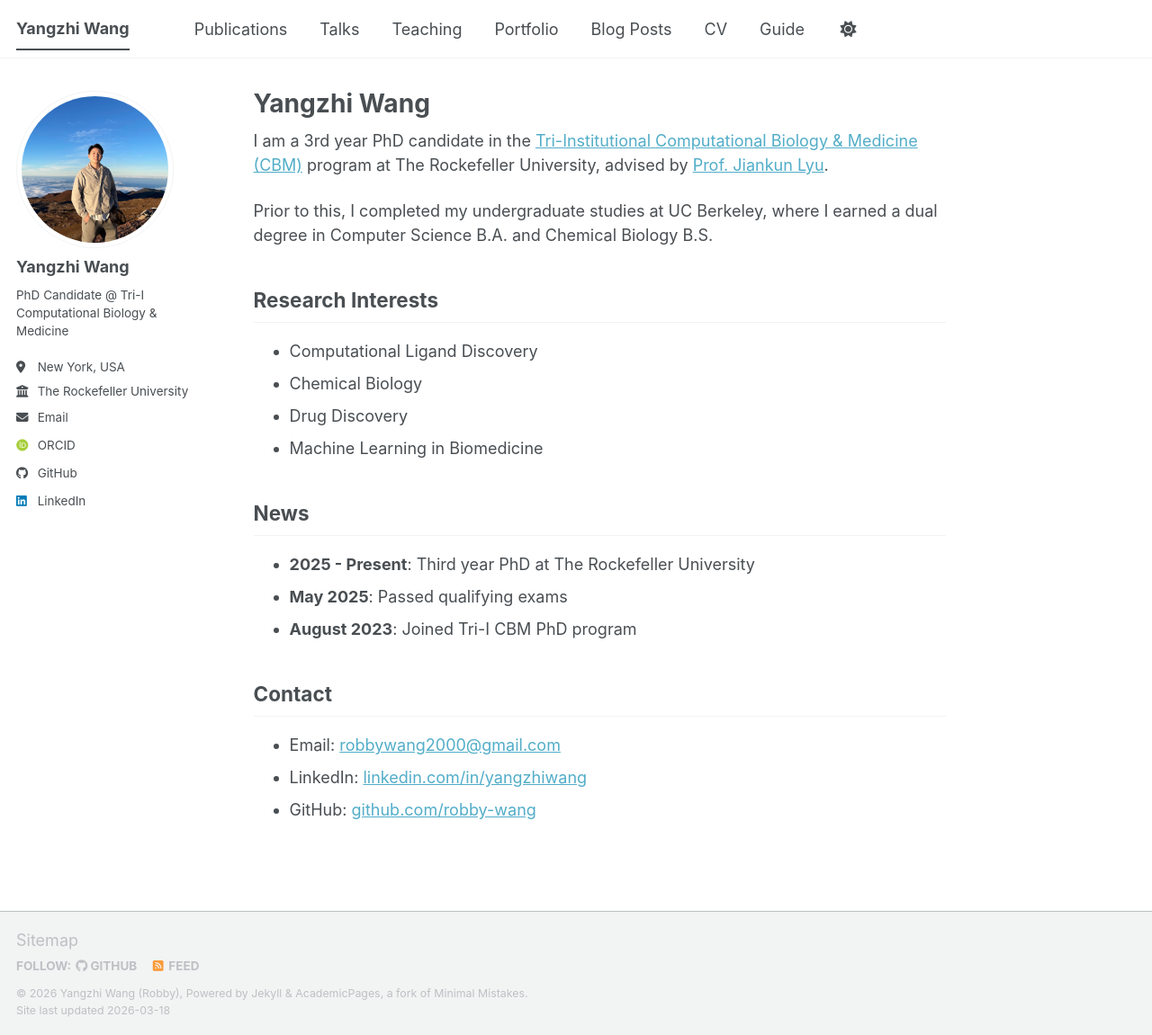
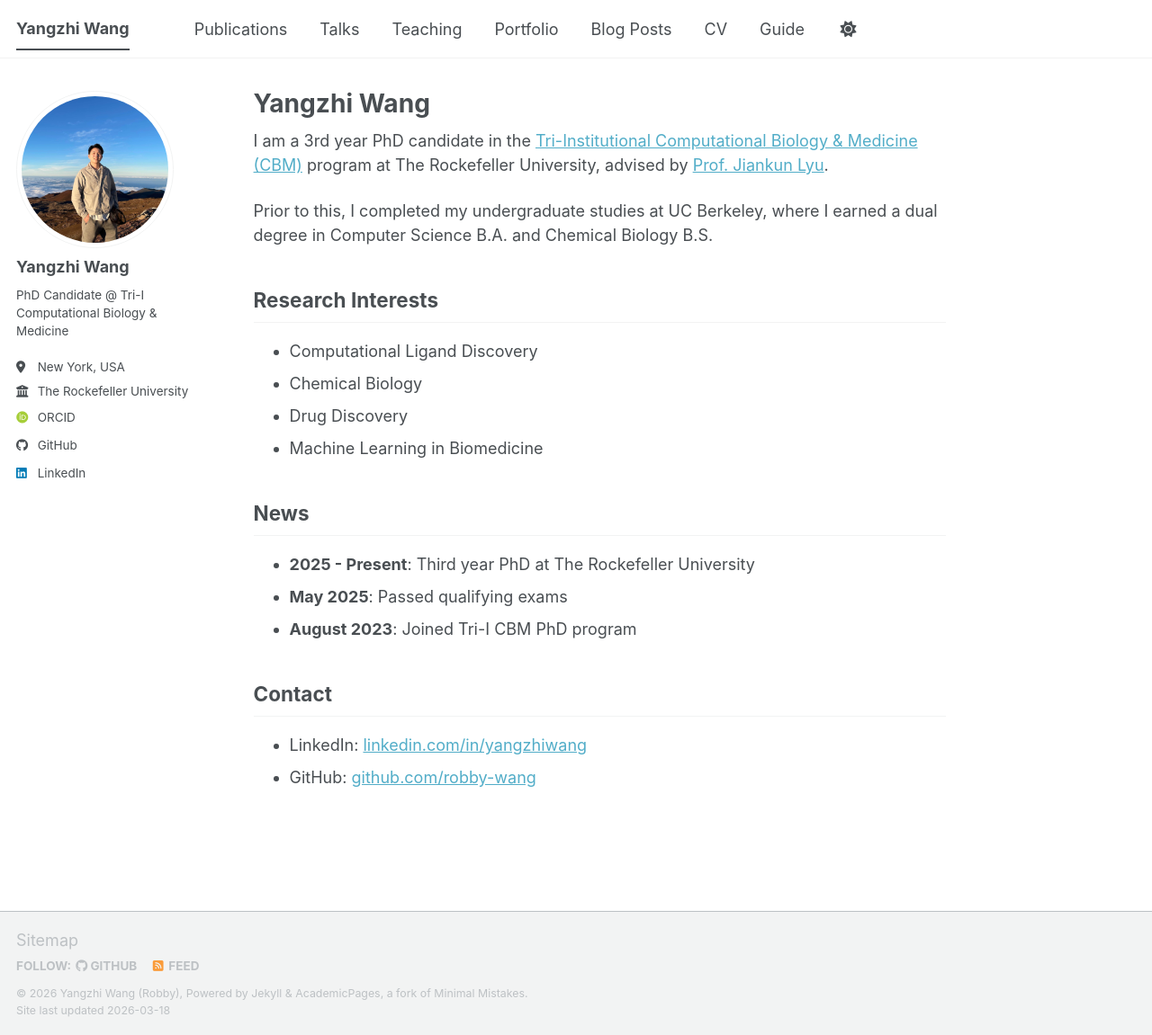
Before and after one commit to robby-wang/robby-wang.github.io, a Jekyll site: the page built from _pages/about.md, in a window 1280 px wide and 1151 px high. Shown: the whole window at 90% size. Built offline with Jekyll 4.4.1, drawn with Linux system fonts in a browser that asks for light colours; some web fonts are replaced; a script bundle is joined from its source files by our own code; library files that are not in the unit come from our copies.

Commit message:
Remove email from public website

```diff
--- a/_config.yml
+++ b/_config.yml
@@ -27,7 +27,7 @@ author:
   location         : "New York, USA"
   employer         : "The Rockefeller University"
   uri              :
-  email            : "robbywang2000@gmail.com"
+  email            :
 
   # Academic websites
   academia         :
--- a/_pages/about.md
+++ b/_pages/about.md
@@ -26,6 +26,5 @@ Prior to this, I completed my undergraduate studies at UC Berkeley, where I earn
 
 ## Contact
 
-- Email: [robbywang2000@gmail.com](mailto:robbywang2000@gmail.com)
 - LinkedIn: [linkedin.com/in/yangzhiwang](https://linkedin.com/in/yangzhiwang)
 - GitHub: [github.com/robby-wang](https://github.com/robby-wang)
```
